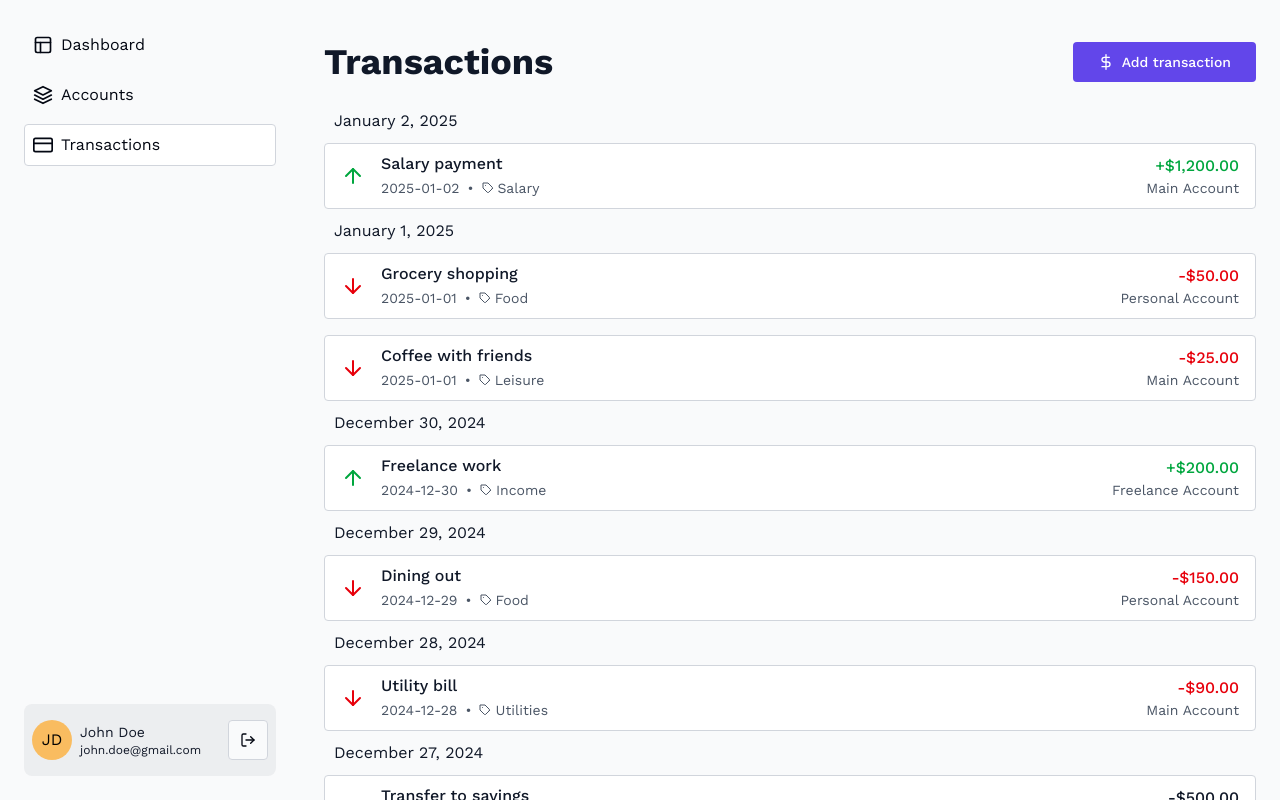
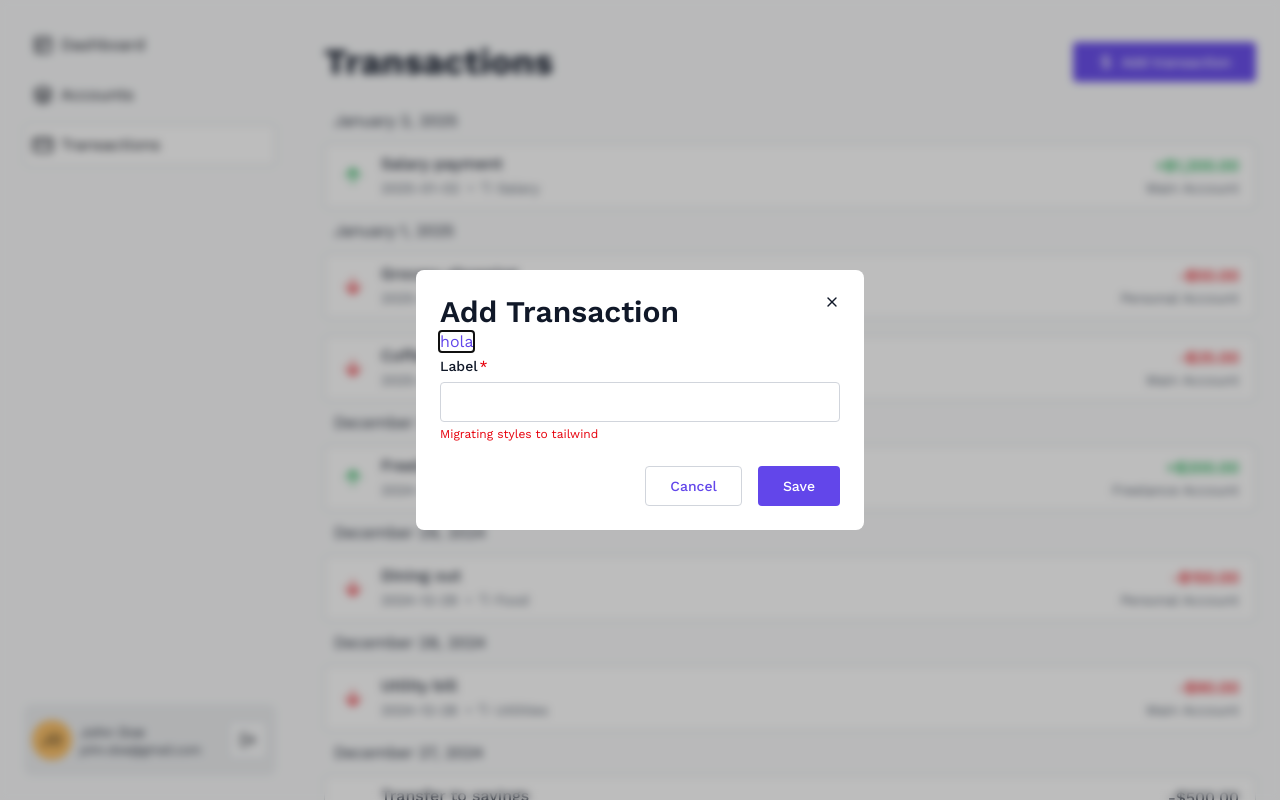
Before and after one commit to aprendizfc/trackify_frontend, a React (Vite) app: page /transactions/create in a window 1280 px wide. Shown: the top 800 px of the page. Built offline with nearby package versions, Linux system fonts and the light colour scheme; no server answers.

Commit message:
Pass required props

```diff
--- a/src/containers/create-transactions/create-transactions.tsx
+++ b/src/containers/create-transactions/create-transactions.tsx
@@ -13,7 +13,13 @@ export default function CreateTransaction() {
   }
 
   return (
-    <Modal title="Add Transaction" onClose={handleClose}>
+    <Modal
+      isOpen={true}
+      title="Add Transaction"
+      onClose={handleClose}
+      closeOnOverlayClick={true}
+      shouldCloseOnEsc={true}
+    >
       <form style={{ width: 400 }}>
         <a href="/asd">hola</a>
         <TextField
@@ -26,7 +32,9 @@ export default function CreateTransaction() {
 
       <ModalActions>
         <ButtonGroup align="right">
-          <Button variant="secondary">Cancel</Button>
+          <Button variant="secondary" onClick={handleClose}>
+            Cancel
+          </Button>
           <Button>Save</Button>
         </ButtonGroup>
       </ModalActions>
```
